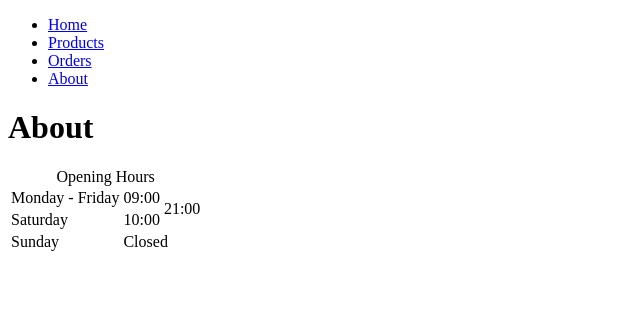
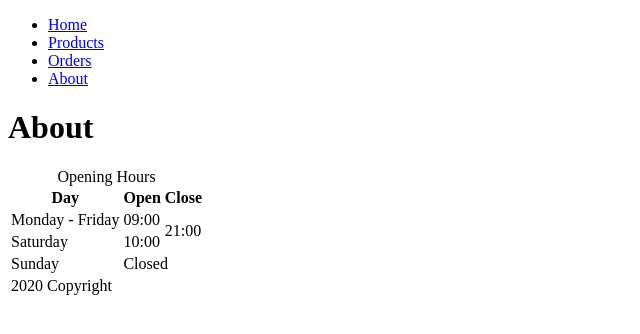
Before and after one commit to hypermalac/hypermalac.github.io, a plain HTML site: page about.html in a window 1280 px wide. Shown: the whole page, without its empty margins (0-640 px from the left). Drawn offline with Linux system fonts and the light colour scheme.

Commit message:
new changes

```diff
--- a/about.html
+++ b/about.html
@@ -1,10 +1,12 @@
 <!DOCTYPE html>
 <html lang="en">
+
 <head>
     <meta charset="UTF-8">
     <meta name="viewport" content="width=device-width, initial-scale=1.0">
     <title>Document</title>
 </head>
+
 <body>
     <ul>
         <li>
@@ -24,6 +26,14 @@
 
     <table>
         <caption>Opening Hours</caption>
+        <thead>
+            <tr>
+                <th>Day</th>
+                <th>Open</th>
+                <th>Close</th>
+            </tr>
+        </thead>
+        <tbody>
             <tr>
                 <td>Monday - Friday</td>
                 <td>09:00</td>
@@ -36,9 +46,14 @@
             <tr>
                 <td>Sunday</td>
                 <td colspan="2">Closed</td>
-
             </tr>
-
+        </tbody>
+        <tfoot>
+            <tr>
+                <td>2020 Copyright</td>
+            </tr>
+        </tfoot>
     </table>
 </body>
+
 </html>
```
Lines whose indentation alone changed are shown as unchanged.
